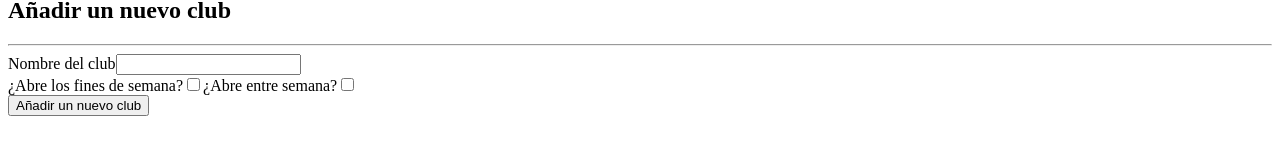
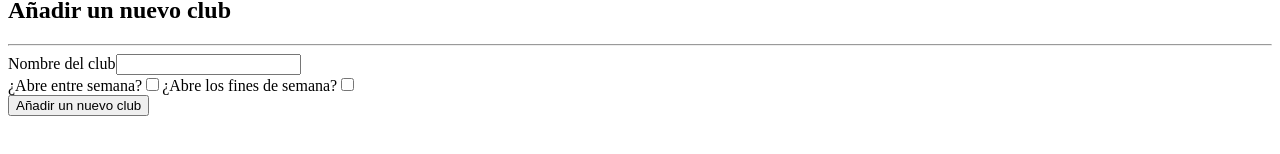
Before and after one commit to Adalab/modulo-3-evaluacion-intermedia-moniLamas, a React (Create React App) app: page / in a window 1280 px wide. Shown: the part 540-694 px from the top of the page. Built offline with nearby package versions, Linux system fonts and the light colour scheme.

Commit message:
change text label of form add new club

```diff
--- a/src/components/App.js
+++ b/src/components/App.js
@@ -76,7 +76,7 @@ const App = () => {
           />
           <div className="form-check">
             <label htmlFor="week">
-              ¿Abre los fines de semana?
+              ¿Abre entre semana?
               <input
                 type="checkbox"
                 name="week"
@@ -86,7 +86,7 @@ const App = () => {
               />
             </label>
             <label htmlFor="weekend">
-              ¿Abre entre semana?
+              ¿Abre los fines de semana?
               <input
                 type="checkbox"
                 name="weekend"
```
